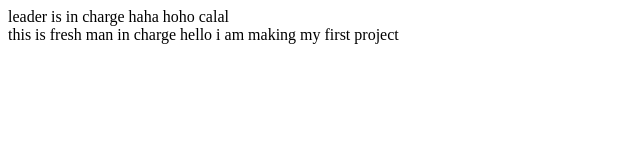
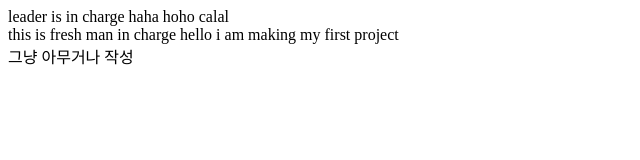
Before and after one commit to hocola/company-project, a plain HTML site: page index.html in a window 1280 px wide. Shown: the whole page, without its empty margins (0-640 px from the left). Drawn offline with Linux system fonts and the light colour scheme.

Commit message:
freshman second commit

```diff
--- a/index.html
+++ b/index.html
@@ -20,7 +20,7 @@
     </main>
 
     <footer>
-
+        그냥 아무거나 작성
 
     </footer>
 </body>
```
